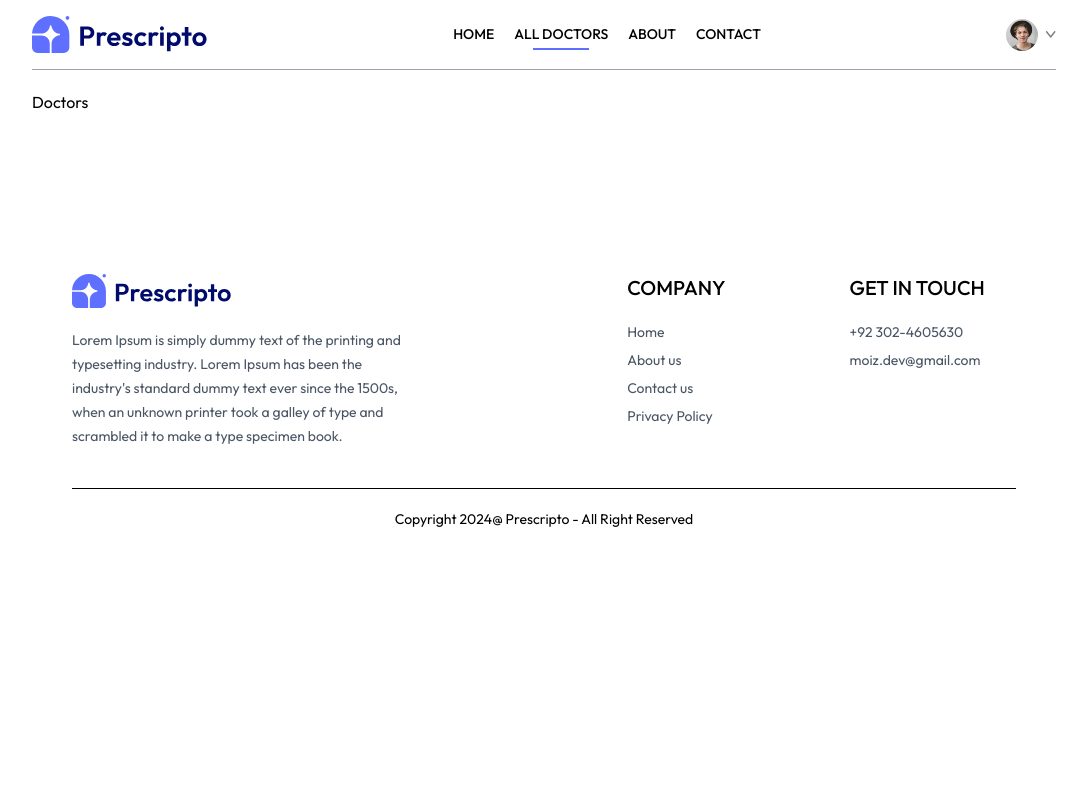
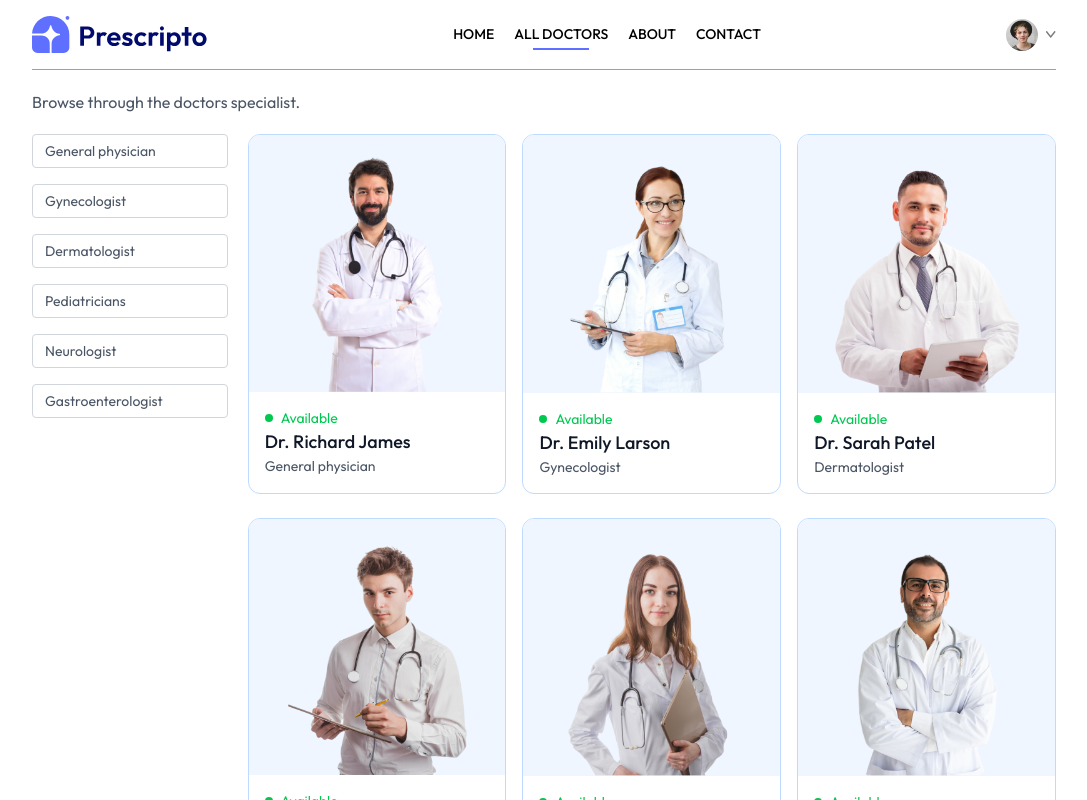
Before and after one commit to MuhammadMoiz178/PRESCRIPTO, a React (Vite) app in the folder frontend/: page /doctors in a window 1280 px wide. Shown: the top 800 px of the page, without its empty margins (96-1183 px from the left). Built offline with nearby package versions, Linux system fonts and the light colour scheme.

Commit message:
Enhance Navbar with logo click navigation and update Doctors page to filter doctors by speciality

```diff
--- a/frontend/src/components/Navbar.jsx
+++ b/frontend/src/components/Navbar.jsx
@@ -7,7 +7,7 @@
     const [token,setToken] = useState(true)
   return (
     <div className='flex items-center justify-between text-sm py-4 mb-5 border-b border-b-gray-400'>
-        <img className='w-44 cursor-pointer' src={assets.logo} alt="" />
+        <img onClick={()=>navigate('/')} className='w-44 cursor-pointer' src={assets.logo} alt="" />
         <ul className='hidden md:flex items-start gap-5 font-medium'>
             <NavLink to='/'>
                 <li className='py-1'>HOME</li>
--- a/frontend/src/pages/Doctors.jsx
+++ b/frontend/src/pages/Doctors.jsx
@@ -1,8 +1,54 @@
-import React from 'react'
+import React, { useContext, useEffect, useState } from 'react'
+import { useNavigate, useParams } from 'react-router-dom'
+import { AppContext } from '../context/AppContext'
 
 const Doctors = () => {
+  const {speciality} = useParams()
+  const {doctors} = useContext(AppContext)
+  const [filterDoc,setFilterDoc] = useState([])
+  const navigate = useNavigate()
+  const applyFilter = () => {
+    if(speciality) {
+      setFilterDoc(doctors.filter(doc=>doc.speciality===speciality))
+    } else {
+      setFilterDoc(doctors)
+    }
+  }
+
+  useEffect(()=>{
+    applyFilter()
+  },[doctors,speciality])
   return (
-    <div>Doctors</div>
+    <div>
+      <p className='text-gray-600'>Browse through the doctors specialist.</p>
+      <div className='flex flex-col sm:flex-row items-start gap-5 mt-5'>
+        <div className='flex flex-col gap-4 text-sm text-gray-600'>
+          <p onClick={()=>speciality==='General physician'? navigate('/doctors/'):navigate('/doctors/General physician')} className={`w-[94vw] sm:w-auto pl-3 py-1.5 pr-16 border border-gray-300 rounded transition-all cursor-pointer ${speciality==="General physician" ? "bg-indigo-100 text-black": ""}`}>General physician</p>
+          <p onClick={()=>speciality==='Gynecologist'? navigate('/doctors'):navigate('/doctors/Gynecologist')} className={`w-[94vw] sm:w-auto pl-3 py-1.5 pr-16 border border-gray-300 rounded transition-all cursor-pointer ${speciality==="Gynecologist" ? "bg-indigo-100 text-black": ""}`}>Gynecologist</p>
+          <p onClick={()=>speciality==='Dermatologist'? navigate('/doctors'):navigate('/doctors/Dermatologist')} className={`w-[94vw] sm:w-auto pl-3 py-1.5 pr-16 border border-gray-300 rounded transition-all cursor-pointer ${speciality==="Dermatologist" ? "bg-indigo-100 text-black": ""}`}>Dermatologist</p>
+          <p onClick={()=>speciality==='Pediatricians'? navigate('/doctors'):navigate('/doctors/Pediatricians')} className={`w-[94vw] sm:w-auto pl-3 py-1.5 pr-16 border border-gray-300 rounded transition-all cursor-pointer ${speciality==="Pediatricians" ? "bg-indigo-100 text-black": ""}`}>Pediatricians</p>
+          <p onClick={()=>speciality==='Neurologist'? navigate('/doctors'):navigate('/doctors/Neurologist')} className={`w-[94vw] sm:w-auto pl-3 py-1.5 pr-16 border border-gray-300 rounded transition-all cursor-pointer ${speciality==="Neurologist" ? "bg-indigo-100 text-black": ""}`}>Neurologist</p>
+          <p onClick={()=>speciality==='Gastroenterologist'? navigate('/doctors'):navigate('/doctors/Gastroenterologist')} className={`w-[94vw] sm:w-auto pl-3 py-1.5 pr-16 border border-gray-300 rounded transition-all cursor-pointer ${speciality==="Gastroenterologist" ? "bg-indigo-100 text-black": ""}`}>Gastroenterologist</p>
+        </div>
+        {/* Content of right side */}
+        <div className='w-full grid my-grid-template-cols gap-4 gap-y-6'>
+          {
+            filterDoc.map((item,index)=>(
+                <div onClick={()=>navigate(`/appointment/${item._id}`)} className='border border-blue-200 rounded-xl overflow-hidden cursor-pointer hover:translate-y-[-10px] transition-all duration-500' key={index}>
+                    <img className='bg-blue-50' src={item.image} alt="" />
+                    <div className='p-4'>
+                        <div className='flex items-center gap-2 text-sm text-center text-green-500'>
+                        <p className='w-2 h-2 bg-green-500 rounded-full'></p><p>Available</p>
+                        </div>
+                        <p className='text-gray-900 text-lg font-medium'>{item.name}</p>
+                        <p className='text-gray-600 text-sm'>{item.speciality}</p>
+                    </div>
+                </div>
+            ))
+          }
+        </div>
+      </div>
+    </div>
   )
 }
 
```
